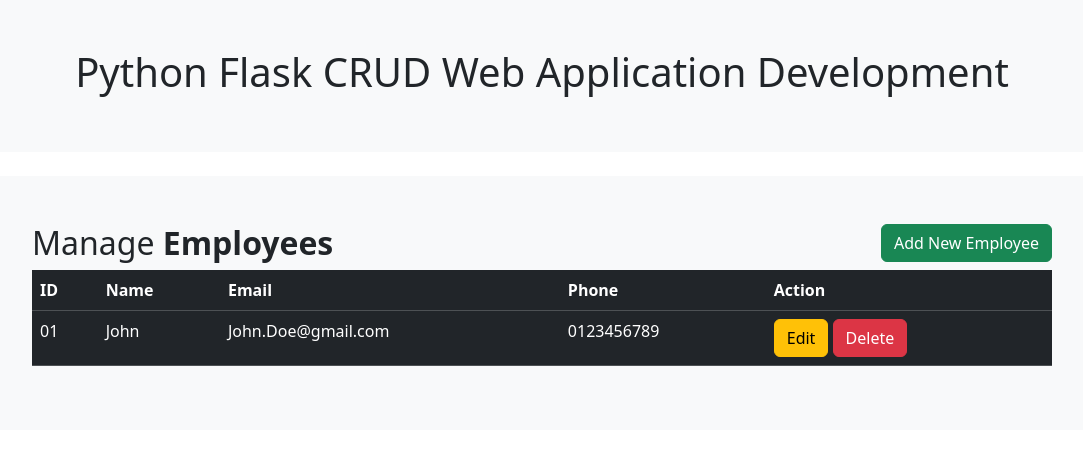
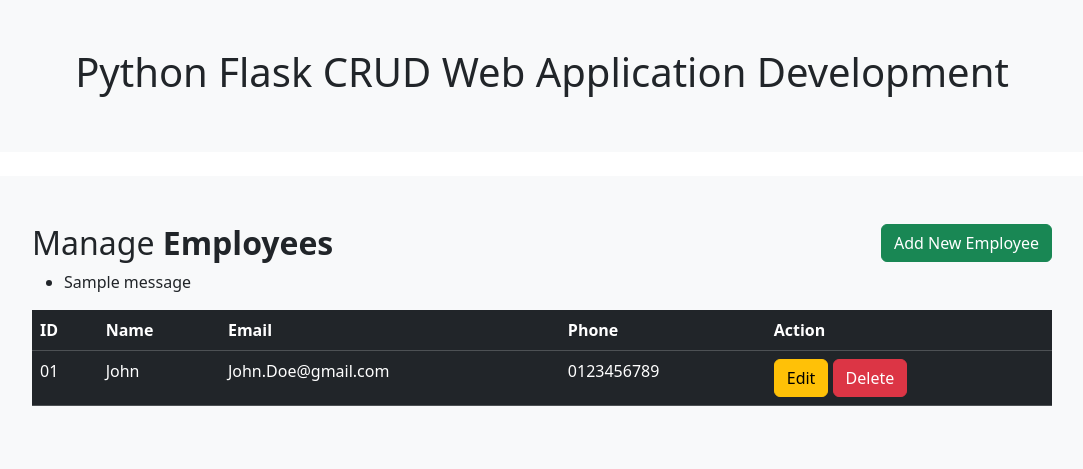
Before and after one commit to felixprajna-santoso/PSO-FP-Kelompok8-DevOps, a Flask app: page / in a window 1280 px wide. Shown: the top 469 px of the page, without its empty margins (98-1181 px from the left). Run offline with Flask 3, Linux system fonts and the light colour scheme; one stand-in notice (Sample message) is shown; some libraries are stand-ins or nearby versions.

Commit message:
Added Message Flashing when adding a new Employee

```diff
--- a/app.py
+++ b/app.py
@@ -1,4 +1,4 @@
-from flask import Flask, render_template, request, redirect, url_for
+from flask import Flask, render_template, request, redirect, url_for, flash
 from flask_sqlalchemy import SQLAlchemy
 
 
@@ -39,6 +39,8 @@ def insert():
         db.session.add(my_data)
         db.session.commit()
 
+        flash("Employee Added Successfully")
+
         return redirect(url_for('Index'))
 
 
--- a/templates/index.html
+++ b/templates/index.html
@@ -13,6 +13,19 @@
 
 
                 <h2>Manage <b>Employees</b> <button type="button" class="btn btn-success float-end" data-bs-toggle="modal" data-bs-target="#mymodal">Add New Employee</button></h2>
+
+                {% with messages = get_flashed_messages(with_categories=True) %}
+                {% if messages %}
+                <ul>
+                    {% for category, message in messages %}
+                       <li class="{{ category }}">{{ message }}</li>
+                    {% endfor %}
+                </ul>
+
+                {% endif %}
+                {% endwith %}
+
+
 
                 <table class="table table-hover table-dark">
                     <tr>
```
Also changed, not shown: instance/employees.db.
